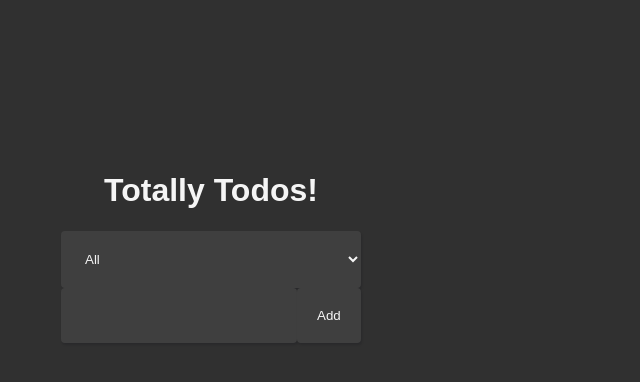
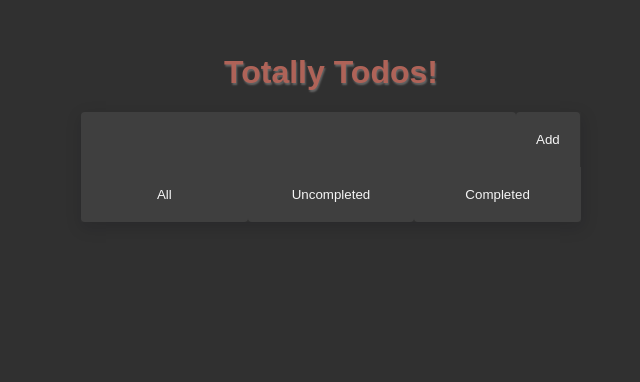
Before and after one commit to michellebholland/recoil-demo-todo, a React app: page / in a window 1280 px wide. Shown: the part 124-506 px from the top of the page, without its empty margins (309-949 px from the left). Built offline with nearby package versions, Linux system fonts and the light colour scheme; a web font is replaced by a local one.

Commit message:
update styling

```diff
--- a/src/components/App.jsx
+++ b/src/components/App.jsx
@@ -1,4 +1,4 @@
-import React, { useState, useEffect } from 'react';
+import React from 'react';
 import {
   RecoilRoot,
   atom,
--- a/src/components/TodoList.jsx
+++ b/src/components/TodoList.jsx
@@ -15,11 +15,15 @@ const TodoList = () => {
       {/* <TodoListStats /> */}
       <div className="row listRow">
         <h1>Totally Todos!</h1>
-        <TodoListFilters />
+
+        <div className="itemsContainer">
+        <TodoItemCreator />
         {todoList.map((todoItem) => (
           <TodoItem key={todoItem.id} item={todoItem} />
         ))}
-              <TodoItemCreator />
+           <TodoListFilters />
+        </div>
+
       </div>
       <div className="row" />
     </div>
--- a/src/components/TodoListFilters.jsx
+++ b/src/components/TodoListFilters.jsx
@@ -8,11 +8,19 @@ const TodoListFilters = () => {
     setFilter(value);
   };
   return (
-    <select value={filter} onChange={updateFilter}>
-      <option value="Show All">All</option>
-      <option value="Show Completed">Completed</option>
-      <option value="Show Uncompleted">Uncompleted</option>
-    </select>
+    <ul>
+      <button type="submit" value="Show All" onClick={updateFilter}>
+        All
+      </button>
+
+      <button type="submit" value="Show Uncompleted" onClick={updateFilter}>
+        Uncompleted
+      </button>
+
+      <button type="submit" value="Show Completed" onClick={updateFilter}>
+        Completed
+      </button>
+    </ul>
   );
 };
 
--- a/src/store/atoms.jsx
+++ b/src/store/atoms.jsx
@@ -9,6 +9,7 @@ const todoListFilterState = atom({
   key: 'todoListFilterState',
   default: 'Show All',
 });
+
 const filteredTodoListState = selector({
   key: 'filteredTodoListState',
   get: ({ get }) => {
--- a/src/styles/styles.css
+++ b/src/styles/styles.css
@@ -1,6 +1,5 @@
 html {
   margin: 0;
-  width: 100vh;
   background-color: rgb(48, 48, 48);
   color: whitesmoke;
   font-family: 'Palanquin', sans-serif;
@@ -8,16 +7,20 @@ html {
 .listContainer {
   display: grid;
   height: 100vh;
-  grid-template-rows: 33fr 33fr 33fr;
+  width: 100vw;
+  grid-template-rows: 15fr 33fr 33fr;
 }
-
+.itemsContainer {
+  box-shadow: 1px 5px 15px rgba(11, 11, 22, 0.171);
+}
 h1 {
   text-align: center;
+  color: rgb(175, 99, 88);
+ text-shadow: 1px 2px 2px rgba(250, 250, 250, 0.267);
 }
 input, button, select {
   background-color: rgb(63, 63, 63);
   border: 1px solid lightgray;
-  box-shadow: 1px 2px 2px rgba(11, 11, 22, 0.171);
   border: none;
   padding: 20px;
   border-radius: 4px;
@@ -27,14 +30,44 @@ input, button, select {
   width: 80vw;
   margin: 0 auto;
 }
-select, .itemCreator {
- width: 100%;
+.itemCreator input, button {
+
+ border-radius: 4px 4px 0px 0px;
 }
 
 .listRow {
   margin: 0 auto;
-  width: 300px;
+  width: 500px;
 }
 .inputText {
-  width: 196px;
+  width: 79%;
 }
+.itemsContainer {
+  max-height: 500px;
+  overflow: auto;
+}
+ul {
+  display: inline-flex;
+  margin: 0;
+  padding: 0px;
+  width: 100%;
+}
+ul button {
+  width: 33.33%;
+  border-radius: 0px 0px 4px 4px;
+}
+.itemContainer {
+  display: grid;
+  grid-template-columns: 60fr 20fr 20fr;
+  border-bottom: 1px solid rgba(245, 245, 245, 0.336);
+}
+button:focus {
+  outline: none;
+  background-color: rgb(68, 68, 68);
+}
+button:active {
+  background-color: rgb(68, 68, 68);
+}
+input:focus {
+  outline: none;
+}
```
Also changed, not shown: generateTest.js (added, +10 -0 lines), samplePackage.js (added, +41 -0 lines), sampleTest.js (+8 -10 lines), examplePackage.js (deleted), 1 other file (tests, documents, lock files or other folders).
